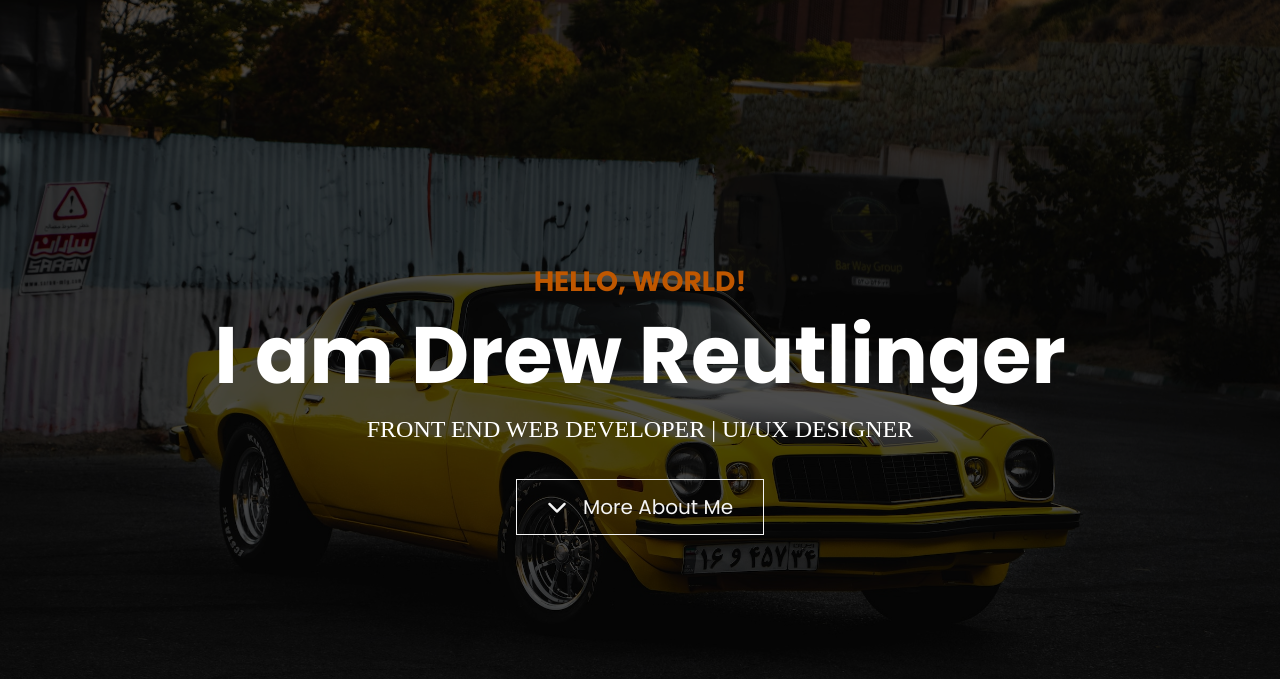
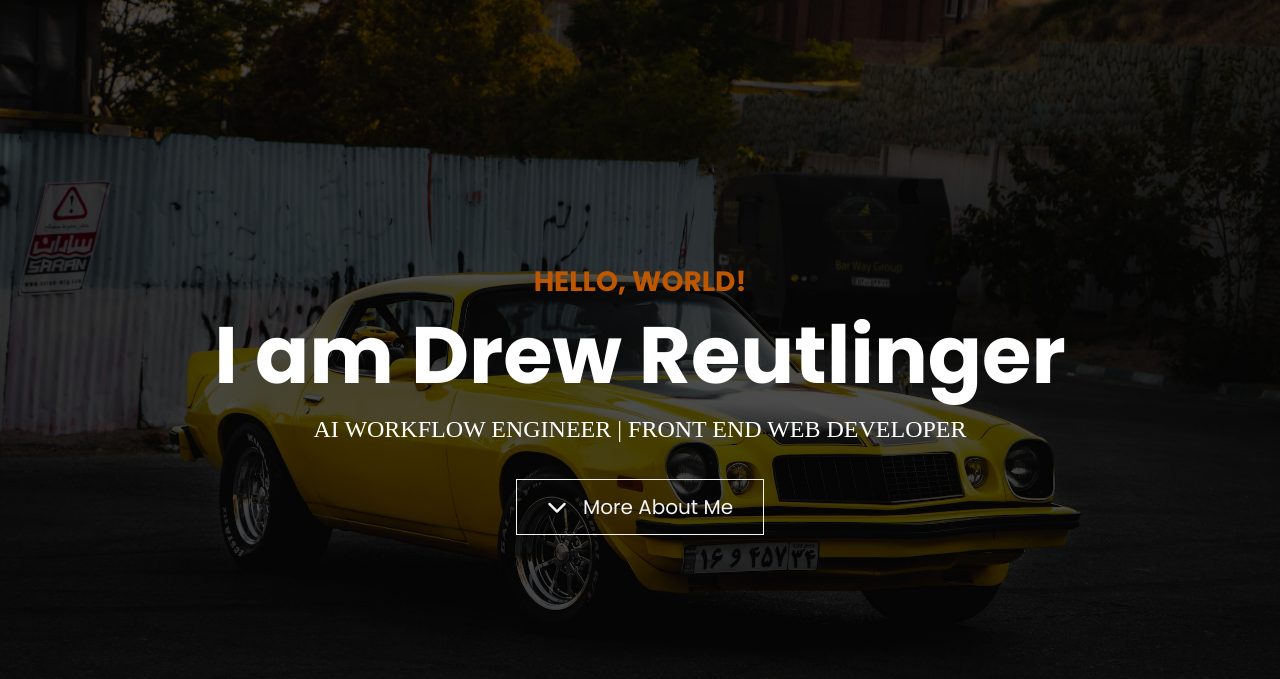
Before and after one commit to CoderDrew/portfolio, a website: page index.html in a window 1280 px wide. Shown: the top 679 px of the page. Drawn offline with nearby package versions, Linux system fonts and the light colour scheme; files that its build step writes are made by us from their sources; files whose address does not match are found by name.

Commit message:
content update

```diff
--- a/index.html
+++ b/index.html
@@ -26,8 +26,8 @@
 
       </h1>
       <p class="roles text-white text-uppercase fs-4">
-        <span>Front End Web Developer | </span>
-        <span>UI/UX Designer</span>
+        <span> AI Workflow Engineer | </span>
+        <span>Front End Web Developer</span>
       </p>
       <a href="#about" class="btn btn-outline-light btn-lg mt-3">
         <div class="d-flex">
```
